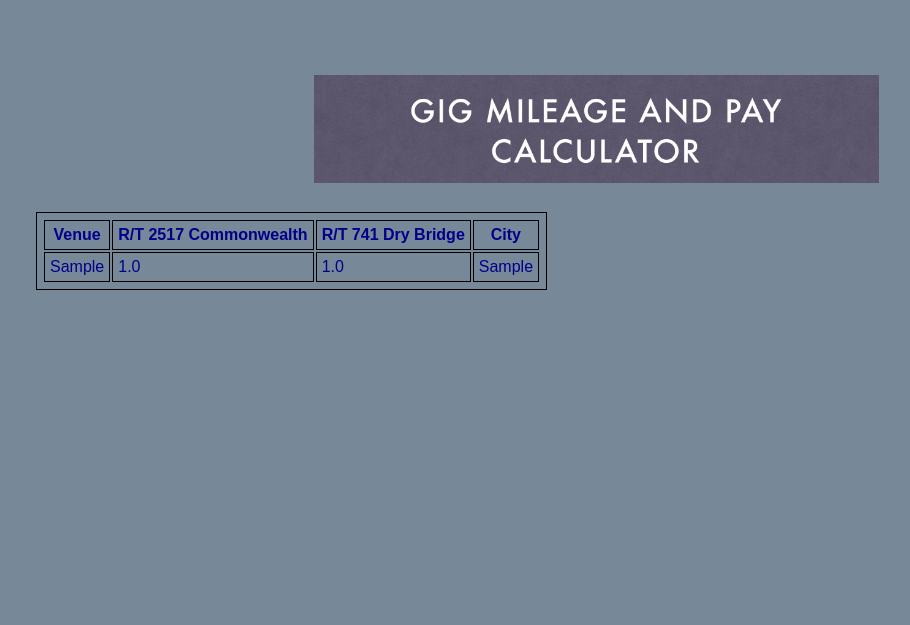
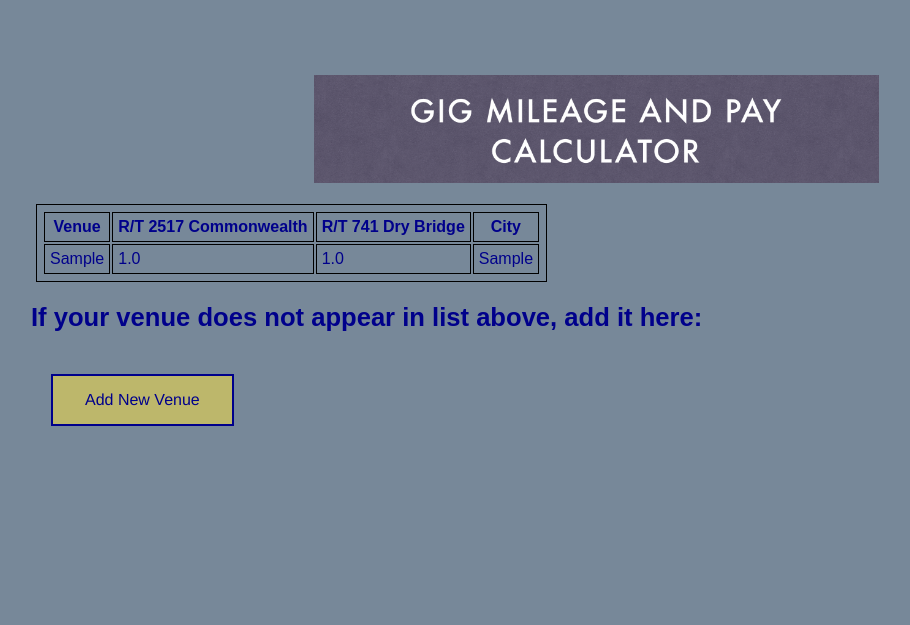
Before and after one commit to stuarth-inova/gig-mileage-and-pay, a Flask app: page /venue-list in a window 1280 px wide. Shown: the top 625 px of the page, without its empty margins (44-954 px from the left). Run offline with Flask 2, Linux system fonts and the light colour scheme; tables that the repository leaves empty hold one stand-in row (values such as "Sample post").

Commit message:
Add venue page (#14)
* mostly done here

* clean up in app

```diff
--- a/app.py
+++ b/app.py
@@ -97,8 +97,7 @@ def submit_new_gig():
 
         existing_venue = Venue.query.filter_by(venue=venue.lower()).first()
         if existing_venue is None:
-            error_message = 'Venue not found in database'
-            return redirect(url_for('add_venue_form', problem_venue=venue, message=error_message))
+            return redirect(url_for('add_venue'))
         else:
             missing_mileage = False
             if '741 dry bridge' in trip_origin.lower():
@@ -142,15 +141,6 @@ def submit_new_gig():
         return render_template('error.html', exception='Improper form submission! Used "GET" on this route.')
 
 
-@app.route('/venue/add/<problem_venue>/<message>')
-def add_venue_form(problem_venue=None, message=None):
-    """
-    Renders a form for entry of new venue
-    :return:
-    """
-    return render_template('submit_new_venue.html', problem_venue=problem_venue, message=message)
-
-
 @app.route('/venue/update/<problem_venue>/<trip_origin>/<message>')
 def update_venue_mileage(problem_venue, trip_origin, message=None):
     """
@@ -164,14 +154,18 @@ def update_venue_mileage(problem_venue, trip_origin, message=None):
                            venue=problem_venue.lower(), trip_origin=trip_origin)
 
 
-@app.route('/venue/add_venue/<venue>', methods=['POST', 'GET'])
-def add_venue(venue):
+@app.route('/venue/add_venue', methods=['POST', 'GET'])
+def add_venue():
     """
     Process form data to enter new venue
     :return:
     """
+    if request.method == 'GET':
+        return render_template('submit_new_venue.html')
+
     if request.method == 'POST':
         result = request.form
+        venue = request.form.get('venue')
         rt_miles_from_commonwealth = request.form.get('rt_miles_from_commonwealth')
         rt_miles_from_dry_bridge = request.form.get('rt_miles_from_dry_bridge')
         city = request.form.get('city')
--- a/static/style2.css
+++ b/static/style2.css
@@ -20,26 +20,32 @@ body {
 h1 {
   color: DarkBlue;
   font-family: verdana;
-  font-size: 250%;
+  font-size: 200%;
   text-align: center;
+}
+
+h2 {
+  color: DarkBlue;
+  font-family: arial;
+  font-size: 160%;
 }
 
 h3 {
   color: DarkBlue;
   font-family: arial;
-  font-size: 180%;
+  font-size: 130%;
 }
 
 h4, ul {
   color: DarkBlue;
   font-family: helvetica;
-  font-size: 120%;
+  font-size: 110%;
 }
 
 p  {
   color: DarkKhaki;
   font-family: courier;
-  font-size: 160%;
+  font-size: 150%;
 }
 
 code {
--- a/templates/index.html
+++ b/templates/index.html
@@ -13,6 +13,7 @@
     <li>'/summary/&lt;gig year&gt;/verbose'</li>
 </ul>
 
+<h2>Gig Summaries: income and mileage</h2>
     <p>For 'gig year', try 2016, 2018, 2019, etc. Here are some links to years that have data:</p>
     <form method="get" action='/summary/2019'>
         <button id="summary2019Button", class="button" >Summary of 2019 gigs</button>
@@ -23,8 +24,13 @@
     <form method="get" action='/gigs/submit'>
         <button id="gigSubmitForm", class="button" >Input New Gig!</button>
     </form>
+
+<h2>Venue Management</h2>
     <form method="get" action='/venue-list'>
         <button id="venueListButton", class="button" >List Current Venues</button>
+    </form>
+    <form method="get" action='/venue/add_venue'>
+        <button id="newVenueButton", class="button" >Add New Venue</button>
     </form>
 
 {% endblock %}
--- a/templates/submit_new_gig.html
+++ b/templates/submit_new_gig.html
@@ -22,4 +22,8 @@
     <p>Comment <input type ="text" name = "comment" /></p>
     <p><input type = "submit" value = "Submit" class = "button" /></p>
   </form>
+<h2>If your venue does not appear in the dropdown list, add it here:</h2>
+<form method="get" action='/venue/add_venue'>
+  <button id="newVenueButton", class="button" >Add New Venue</button>
+</form>
 {% endblock %}
--- a/templates/venue_details.html
+++ b/templates/venue_details.html
@@ -21,6 +21,10 @@
         </tr>
     {% endfor %}
 </table>
+<h2>If your venue does not appear in list above, add it here:</h2>
+<form method="get" action='/venue/add_venue'>
+    <button id="newVenueButton", class="button" >Add New Venue</button>
+</form>
 {% endblock %}
 {% block footer %}
   {{ super() }}
```
Also changed, not shown: templates/submit_new_venue.html (+3 -4 lines).
